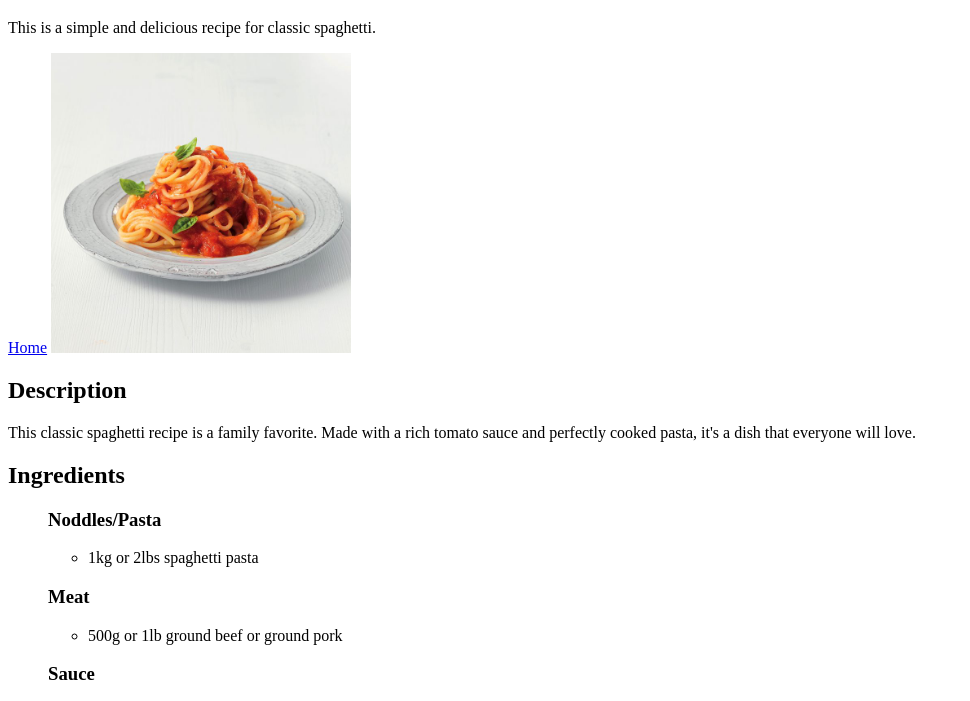
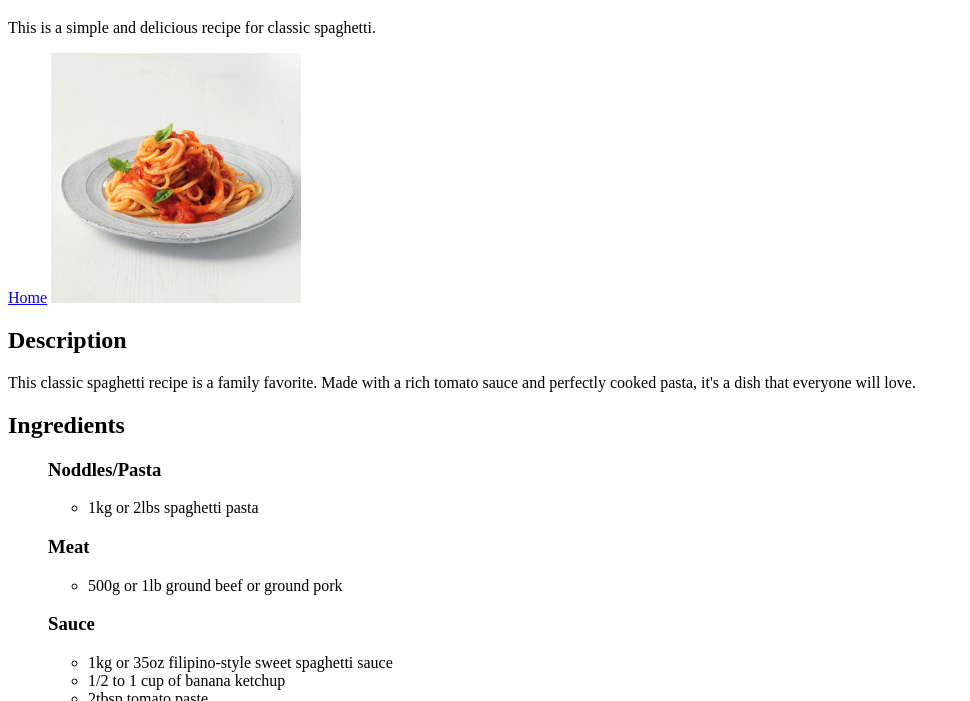
Before and after one commit to jaredcoraza314-del/odin-recipes, a plain HTML site: page recipes/spaghetti.html in a window 1280 px wide. Shown: the part 61-762 px from the top of the page, without its empty margins (0-970 px from the left). Drawn offline with Linux system fonts and the light colour scheme.

```diff
--- a/recipes/spaghetti.html
+++ b/recipes/spaghetti.html
@@ -13,7 +13,7 @@
      <a href="../index.html">Home</a>
 
 
-    <img src="../Images/Spaghetti.jpg" alt="Classic Spaghetti topped with tomato meat sauce, served on a plate; no other setting is visible." width="300" height="300">
+    <img src="../Images/Spaghetti.jpg" alt="Classic Spaghetti topped with tomato meat sauce, served on a plate; no other setting is visible." width="250" height="250">
 
     <h2>Description</h2>
 
```
